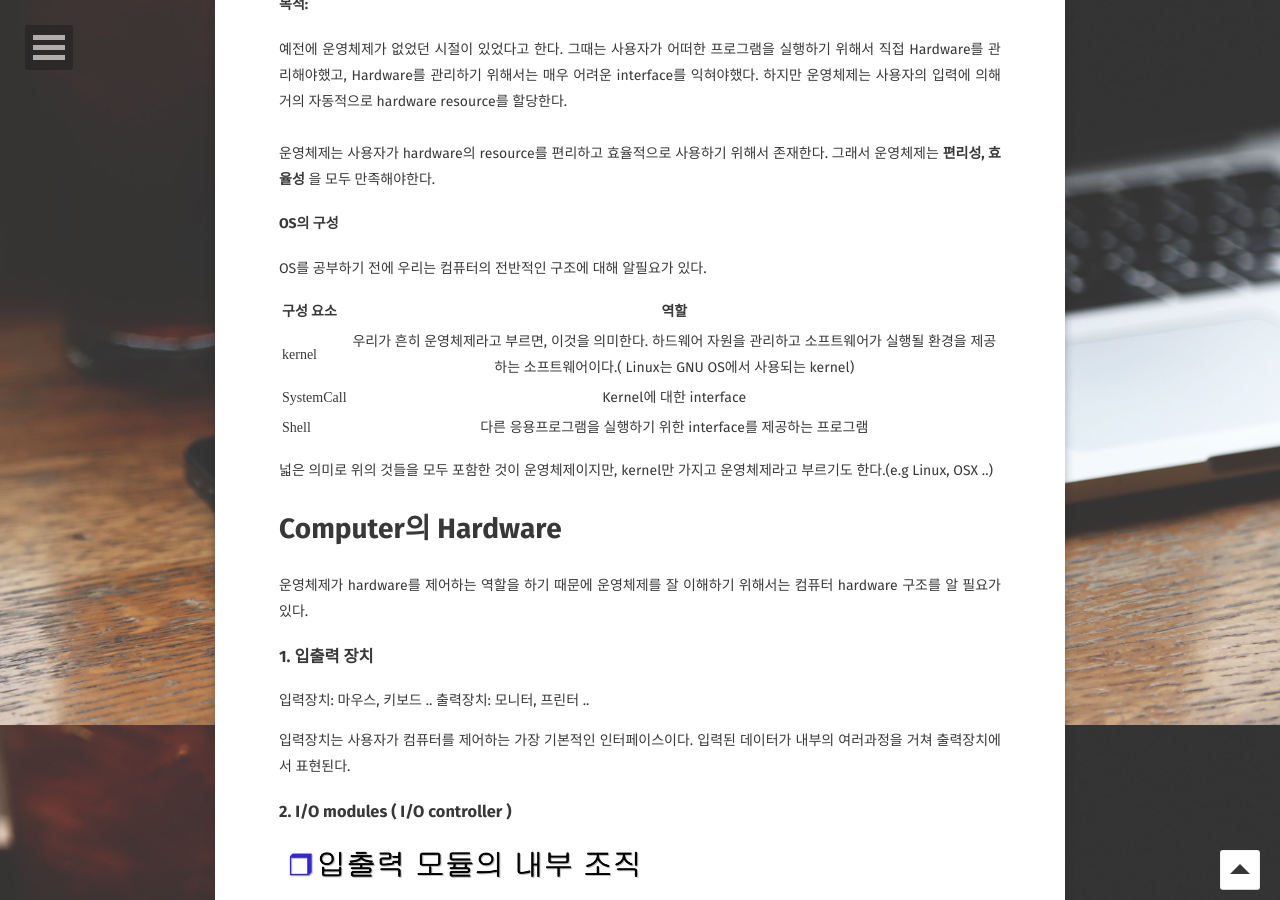
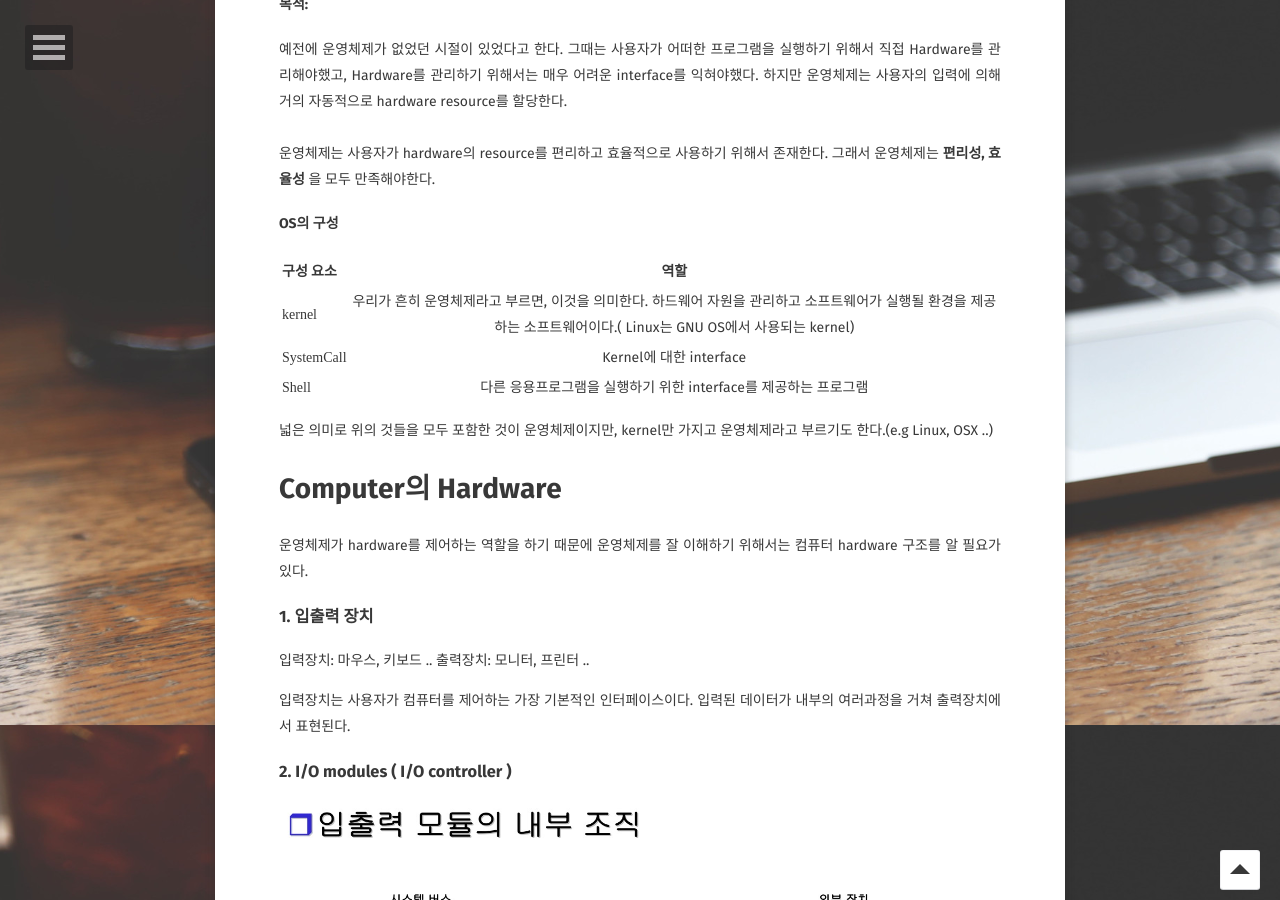
Before and after one commit to LeDron/LeDron.github.io, a Jekyll site: the page built from _posts/2017-06-22-운영체제.md, in a window 1280 px wide and 900 px high, scrolled down 1075 px. Built offline with Jekyll 4.4.1, drawn with Linux system fonts in a browser that asks for light colours; some web fonts are replaced; comment, search, counter and statistics services are not loaded.

Commit message:
운영체제.post

```diff
--- a/_posts/2017-06-22-운영체제.md
+++ b/_posts/2017-06-22-운영체제.md
@@ -26,7 +26,6 @@ resource: 프로세스를 동작하기 위한 하드웨어 구성요소를 의
 
 #### OS의 구성
 
-OS를 공부하기 전에 우리는 컴퓨터의 전반적인 구조에 대해 알필요가 있다.<br>
 
 |구성 요소| 역할|
 |------------|:---------:|  |
```
